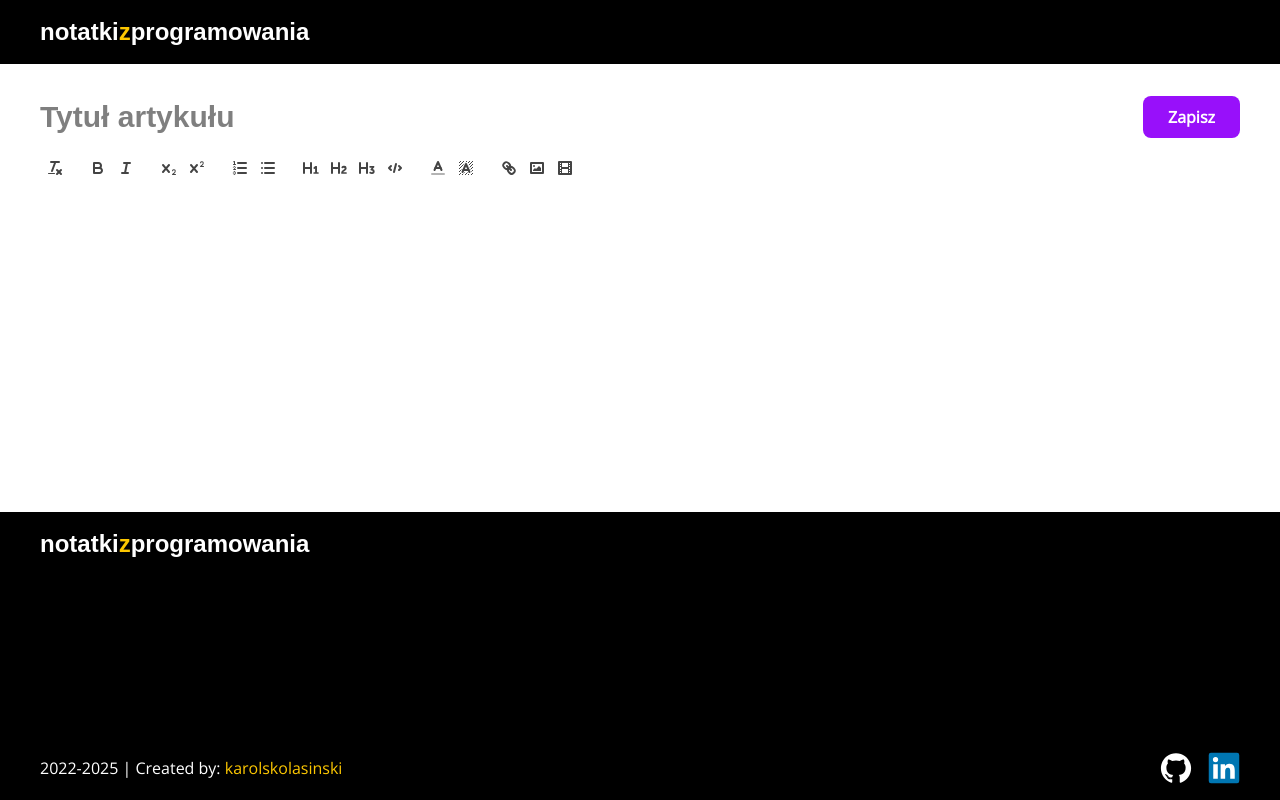
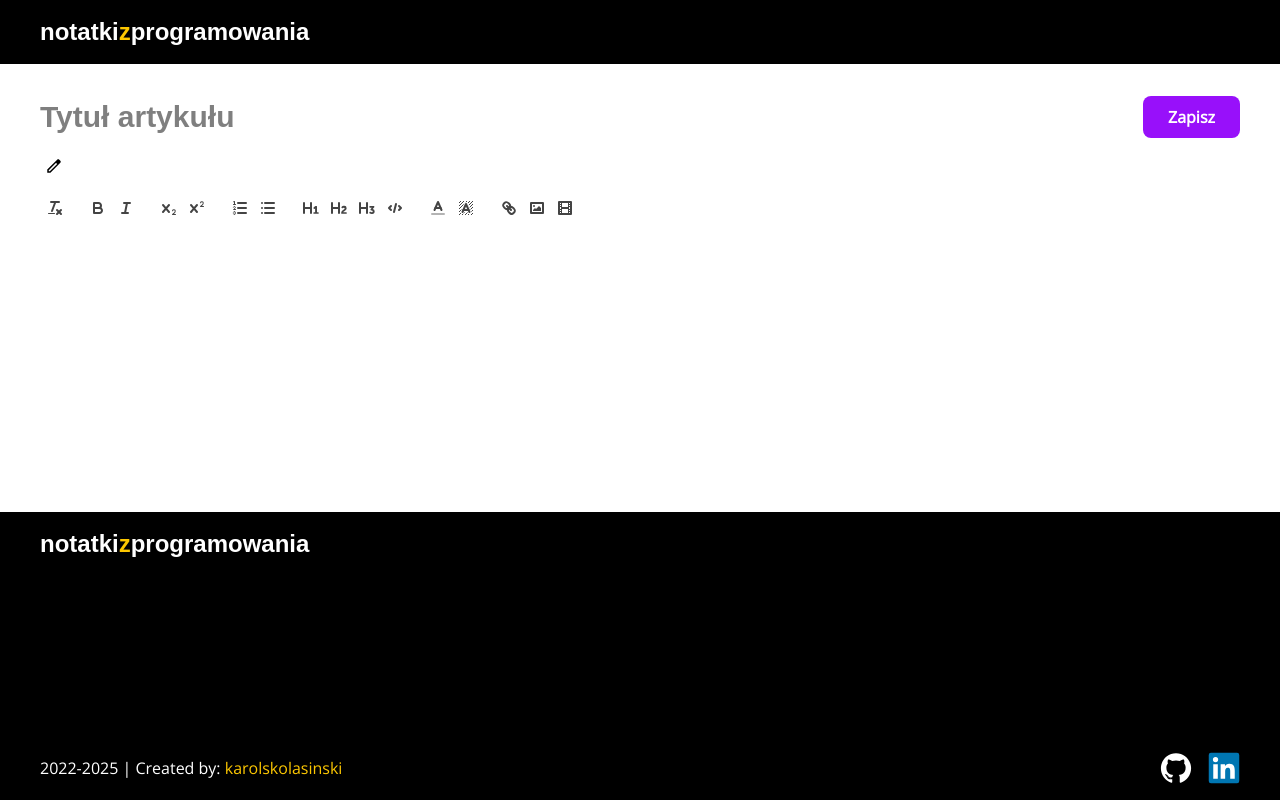
Before and after one commit to karolskolasinski/notatkizprogramowania, a React (Vite) app: page /1/new in a window 1280 px wide. Built offline with nearby package versions, Linux system fonts and the light colour scheme; no server answers; a web font is replaced by a local one.

Commit message:
feat: read only

```diff
--- a/src/components/ArticleForm.tsx
+++ b/src/components/ArticleForm.tsx
@@ -2,6 +2,9 @@ import Quill, { Delta } from "quill";
 import Editor from "./Editor";
 import { Status } from "./Status";
 import { Article } from "../types/article.ts";
+import { useState } from "react";
+import draw from "../img/icons/draw.svg";
+import pen from "../img/icons/pen.svg";
 
 type Props = {
   article: Article | null;
@@ -14,6 +17,8 @@ type Props = {
 
 export default function ArticleForm(props: Props) {
   const { article, setArticle, loading, error, quillRef, onSubmit } = props;
+  const [readOnly, setReadOnly] = useState(true);
+
   return (
     <form
       onSubmit={(e) => {
@@ -26,8 +31,9 @@ export default function ArticleForm(props: Props) {
         <input
           type="text"
           required
-          className="text-3xl font-bold font-sans w-full outline-none"
+          className="text-3xl font-bold font-sans outline-none w-full"
           placeholder="Tytuł artykułu"
+          disabled={readOnly}
           value={article?.title ?? ""}
           onChange={(e) => setArticle((prev) => ({ ...prev!, title: e.target.value }))}
         />
@@ -43,12 +49,43 @@ export default function ArticleForm(props: Props) {
         </button>
       </div>
 
+      <div className="flex gap-2 items-center">
+        <label>
+          {readOnly ? <Icon name="pen" /> : <Icon name="draw" />}
+
+          <input
+            type="checkbox"
+            hidden
+            checked={readOnly}
+            onChange={() => setReadOnly(!readOnly)}
+          />
+        </label>
+
+        {article?.createdAt && new Date(article.createdAt.seconds * 1000).toLocaleString("pl-PL", {
+          dateStyle: "long",
+          timeStyle: "short",
+        })}
+      </div>
+
       {!loading && (
         <Editor
           ref={quillRef}
           defaultValue={new Delta(article?.content && JSON.parse(article.content))}
+          readOnly={readOnly}
         />
       )}
     </form>
   );
+
+  function Icon({ name }: { name: string }) {
+    const isPen = name === "pen";
+    return (
+      <img
+        src={isPen ? pen : draw}
+        alt={isPen ? "edit mode" : "read only"}
+        title={isPen ? "edit mode" : "read only"}
+        className="min-w-7 w-7 hover:bg-gray-100 duration-100 ease-in-out px-[5px] py-[3px] rounded-lg cursor-pointer"
+      />
+    );
+  }
 }
--- a/src/components/Editor.tsx
+++ b/src/components/Editor.tsx
@@ -6,18 +6,24 @@ import "highlight.js/styles/monokai-sublime.css";
 
 type Props = {
   defaultValue?: Quill.Delta;
+  readOnly: boolean;
 };
 
 // Editor is an uncontrolled React component
-const Editor = forwardRef(({ defaultValue }: Props, ref) => {
+const Editor = forwardRef(({ defaultValue, readOnly }: Props, ref) => {
   const containerRef = useRef(null);
   const defaultValueRef = useRef(defaultValue);
+
+  useEffect(() => {
+    ref.current?.enable(!readOnly);
+  }, [ref, readOnly]);
 
   useEffect(() => {
     const container = containerRef.current;
     const editorContainer = container.appendChild(container.ownerDocument.createElement("div"));
 
     const quill = new Quill(editorContainer, {
+      readOnly,
       theme: "snow",
       modules: {
         syntax: { hljs },
--- a/src/index.css
+++ b/src/index.css
@@ -32,7 +32,7 @@
     }
 
     span[style*="background-color"] {
-        @apply p-2 rounded-md font-mono;
+        @apply px-2 py-1 rounded-md font-mono;
     }
 
     select.ql-ui {
--- a/src/index.tsx
+++ /dev/null
@@ -1,53 +0,0 @@
-import React from "react";
-import ReactDOM from "react-dom/client";
-import "./index.css";
-import { HashRouter, Link, Route, Routes } from "react-router-dom";
-import Header from "./components/Header";
-import Footer from "./components/Footer";
-import categories from "./db/categories.json";
-import { createLazyElement } from "./views/utils";
-
-const root = ReactDOM.createRoot(document.getElementById("root") as HTMLElement);
-root.render(
-  <React.StrictMode>
-    <HashRouter>
-      <Header />
-      <Routes>
-        <Route
-          path="/"
-          element={
-            <main className="main">
-              <article className="article">
-                {categories.map(({ title, to, cover }) => (
-                  <Link to={to} key={to} className="tile">
-                    <div className="category-wrapper">
-                      <div
-                        className="category"
-                        style={{ backgroundImage: `url(${require(`${cover}`)})` }}
-                      />
-                      <span className="title bold">{title}</span>
-                    </div>
-                  </Link>
-                ))}
-              </article>
-            </main>
-          }
-        />
-
-        {categories.map(({ filePath, path }) => (
-          <Route path={path} element={createLazyElement(filePath)} key={path} />
-        ))}
-
-        <Route
-          path="*"
-          element={
-            <main className="main main-404">
-              <h1>404</h1>
-            </main>
-          }
-        />
-      </Routes>
-      <Footer />
-    </HashRouter>
-  </React.StrictMode>,
-);
```
Also changed, not shown: src/img/icons/draw.svg (added), src/img/icons/pen.svg (added).
